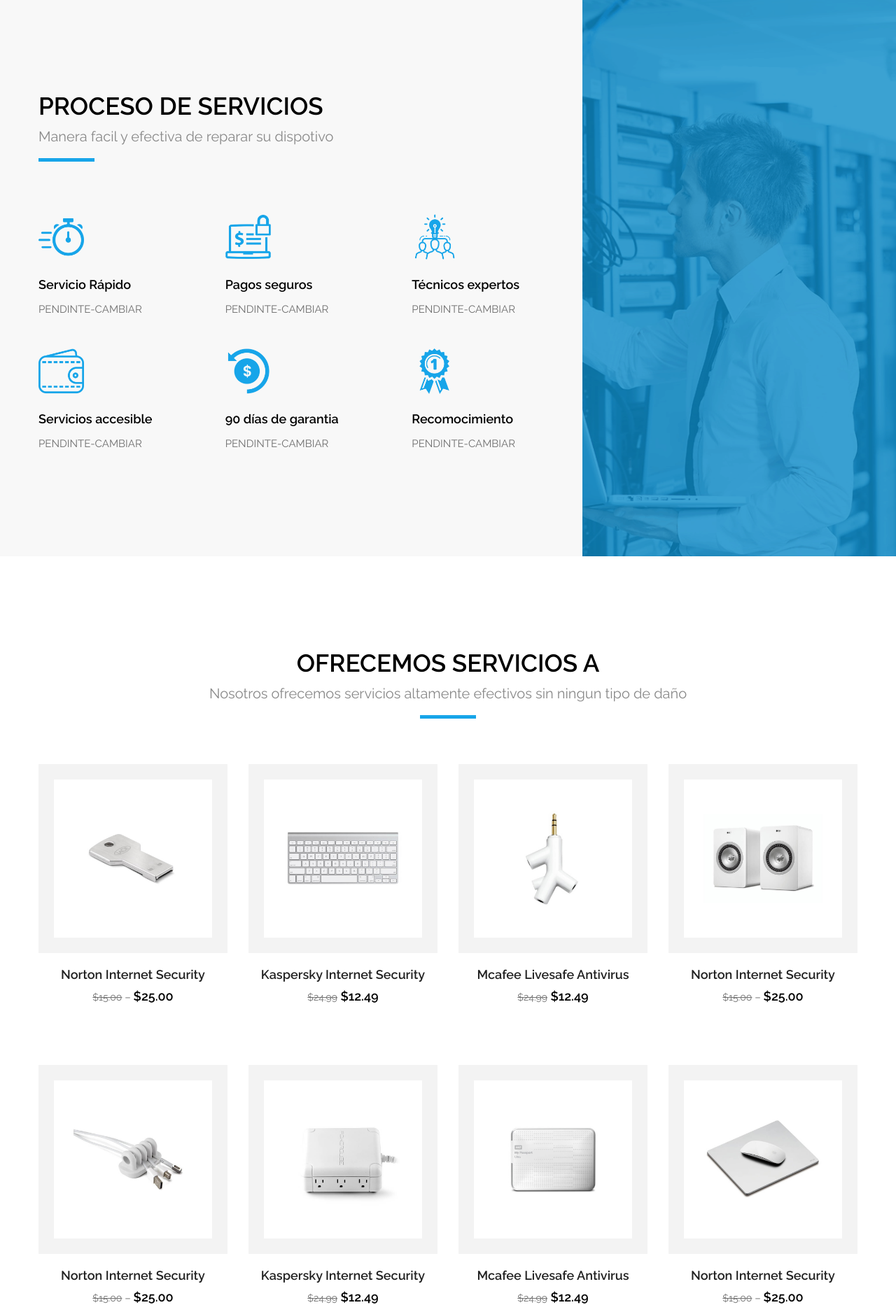
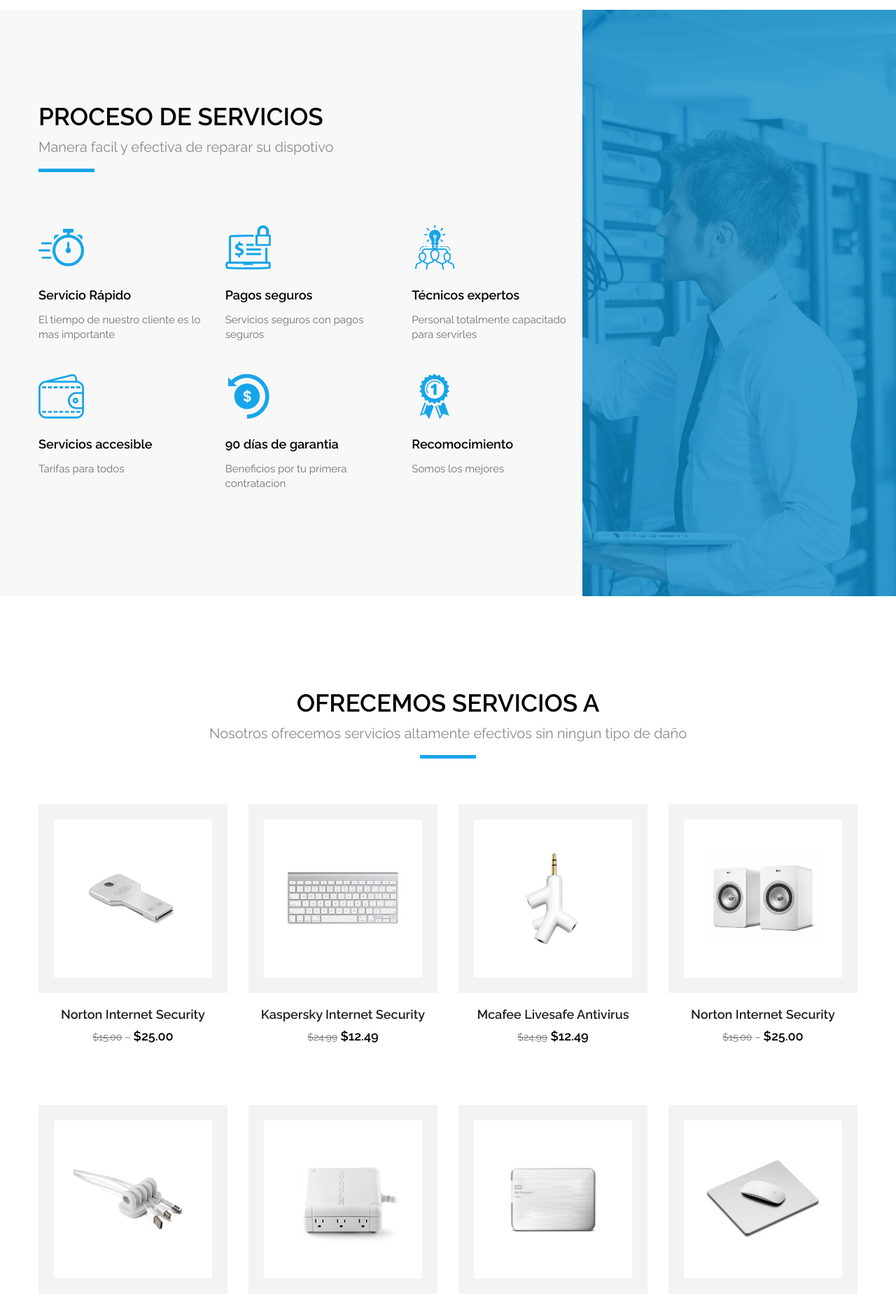
Before and after one commit to Jose-Maykol/TI-Proyecto, a Django app: page / in a window 1280 px wide. Shown: the part 1725-3590 px from the top of the page at 70% size. Run offline with Django 4.2, Linux system fonts and the light colour scheme; some libraries are stand-ins or nearby versions.

Commit message:
Aumentando texto al home

```diff
--- a/homepage/templates/homepage.html
+++ b/homepage/templates/homepage.html
@@ -304,7 +304,10 @@
                   </div>
                   <div id="collapseOne" class="panel-collapse collapse in">
                     <div class="panel-body">
-                      <p>CAMBIAR TEXTO -- PENDIENTE </p>
+                      <p>Un disco de recuperación es una unidad externa a tu ordenador en la que hay una copia
+                        de tu sistema operativo y de los drivers esenciales para poder instalarlos. Te permite
+                        repararlo o restablecerlo en el caso de que surja algún error que no te permita seguir
+                        utilizándolo con normalidad. </p>
                     </div>
                   </div>
                 </div>
@@ -314,7 +317,10 @@
                   </div>
                   <div id="collapseTwo" class="panel-collapse collapse">
                     <div class="panel-body">
-                      <p>CAMBIAR TEXTO -- PENDIENTE</p>
+                      <p>Recupere fotos y recupere todos los videos eliminados.
+                        Recupere archivos eliminados rápidamente con nuestro servicio.
+                        Servicio tecnico de recuperación de memoria interna para fotos y videos eliminados,
+                        pero recuperar contactos eliminados es lo mejor.</p>
                     </div>
                   </div>
                 </div>
@@ -324,7 +330,10 @@
                   </div>
                   <div id="collapseThree" class="panel-collapse collapse">
                     <div class="panel-body">
-                      <p>CAMBIAR TEXTO -- PENDIENTE</p>
+                      <p>Somos especialistas en la recuperación de datos de teléfonos, smartphones, tablets
+                        y discos duros, entre otros soportes. Podemos recuperar datos de cualquier dispositivo
+                        de almacenamiento digital que presente fallos de lógica, mecánica, electrónica y/o
+                        electromecánica.</p>
                     </div>
                   </div>
                 </div>
@@ -335,8 +344,10 @@
       </div>
       <div class="col-md-4">
         <div class="full" style="margin-top: 35px;">
-          <h3>¿Necesita recuperara sus datos?</h3>
-          <p>CAMBIAR TEXTO -- PENDIENTE</p>
+          <h3>¿Necesita recuperar sus datos?</h3>
+          <p>Intenta recuperar los datos perdidos usando el software incluido u otras herramientas de
+            software puede disminuir la probabilidad de recuperación exitosa de una empresa profesional
+            de servicios de recuperación de datos.</p>
           <p><a class="btn main_bt" href="#">Leer más</a></p>
         </div>
       </div>
@@ -365,7 +376,7 @@
               <div class="service_blog_inner">
                 <div class="icon text_align_left"><img src="{% static 'images/it_service/si1.png' %}" alt="#" /></div>
                 <h4 class="service-heading">Servicio Rápido</h4>
-                <p>PENDINTE-CAMBIAR</p>
+                <p>El tiempo de nuestro cliente es lo mas importante</p>
               </div>
             </div>
           </div>
@@ -374,7 +385,7 @@
               <div class="service_blog_inner">
                 <div class="icon text_align_left"><img src="{% static 'images/it_service/si2.png' %}" alt="#" /></div>
                 <h4 class="service-heading">Pagos seguros</h4>
-                <p>PENDINTE-CAMBIAR</p>
+                <p>Servicios seguros con pagos seguros</p>
               </div>
             </div>
           </div>
@@ -383,7 +394,7 @@
               <div class="service_blog_inner">
                 <div class="icon text_align_left"><img src="{% static 'images/it_service/si3.png' %}" alt="#" /></div>
                 <h4 class="service-heading">Técnicos expertos</h4>
-                <p>PENDINTE-CAMBIAR</p>
+                <p>Personal totalmente capacitado para servirles</p>
               </div>
             </div>
           </div>
@@ -392,7 +403,7 @@
               <div class="service_blog_inner">
                 <div class="icon text_align_left"><img src="{% static 'images/it_service/si4.png' %}" alt="#" /></div>
                 <h4 class="service-heading">Servicios accesible</h4>
-                <p>PENDINTE-CAMBIAR</p>
+                <p>Tarifas para todos</p>
               </div>
             </div>
           </div>
@@ -401,7 +412,7 @@
               <div class="service_blog_inner">
                 <div class="icon text_align_left"><img src="{% static 'images/it_service/si5.png' %}" alt="#" /></div>
                 <h4 class="service-heading">90 días de garantia</h4>
-                <p>PENDINTE-CAMBIAR</p>
+                <p>Beneficios por tu primera contratacion</p>
               </div>
             </div>
           </div>
@@ -410,7 +421,7 @@
               <div class="service_blog_inner">
                 <div class="icon text_align_left"><img src="{% static 'images/it_service/si6.png' %}" alt="#" /></div>
                 <h4 class="service-heading">Recomocimiento</h4>
-                <p>PENDINTE-CAMBIAR</p>
+                <p>Somos los mejores</p>
               </div>
             </div>
           </div>
@@ -562,70 +573,6 @@
           </div>
         </div>
       </div>
-      <div class="col-lg-3 col-md-6 col-sm-6 col-xs-12 margin_bottom_30_all">
-        <div class="product_list">
-          <div class="product_img"> <img class="img-responsive" src="{% static 'images/it_service/1.jpg' %}" alt=""> </div>
-          <div class="product_detail_btm">
-            <div class="center">
-              <h4><a href="it_shop_detail.html">Norton Internet Security</a></h4>
-            </div>
-            <div class="starratin">
-              <div class="center"> <i class="fa fa-star" aria-hidden="true"></i> <i class="fa fa-star" aria-hidden="true"></i> <i class="fa fa-star" aria-hidden="true"></i> <i class="fa fa-star" aria-hidden="true"></i> <i class="fa fa-star-o" aria-hidden="true"></i> </div>
-            </div>
-            <div class="product_price">
-              <p><span class="old_price">$15.00</span> – <span class="new_price">$25.00</span></p>
-            </div>
-          </div>
-        </div>
-      </div>
-      <div class="col-lg-3 col-md-6 col-sm-6 col-xs-12 margin_bottom_30_all">
-        <div class="product_list">
-          <div class="product_img"> <img class="img-responsive" src="{% static 'images/it_service/2.jpg' %}" alt=""> </div>
-          <div class="product_detail_btm">
-            <div class="center">
-              <h4><a href="it_shop_detail.html">Kaspersky Internet Security</a></h4>
-            </div>
-            <div class="starratin">
-              <div class="center"> <i class="fa fa-star" aria-hidden="true"></i> <i class="fa fa-star" aria-hidden="true"></i> <i class="fa fa-star" aria-hidden="true"></i> <i class="fa fa-star" aria-hidden="true"></i> <i class="fa fa-star-o" aria-hidden="true"></i> </div>
-            </div>
-            <div class="product_price">
-              <p><span class="old_price">$24.99</span><span class="new_price"> $12.49</span></p>
-            </div>
-          </div>
-        </div>
-      </div>
-      <div class="col-lg-3 col-md-6 col-sm-6 col-xs-12 margin_bottom_30_all">
-        <div class="product_list">
-          <div class="product_img"> <img class="img-responsive" src="{% static 'images/it_service/3.jpg' %}" alt=""> </div>
-          <div class="product_detail_btm">
-            <div class="center">
-              <h4><a href="it_shop_detail.html">Mcafee Livesafe Antivirus</a></h4>
-            </div>
-            <div class="starratin">
-              <div class="center"> <i class="fa fa-star" aria-hidden="true"></i> <i class="fa fa-star" aria-hidden="true"></i> <i class="fa fa-star" aria-hidden="true"></i> <i class="fa fa-star" aria-hidden="true"></i> <i class="fa fa-star-o" aria-hidden="true"></i> </div>
-            </div>
-            <div class="product_price">
-              <p><span class="old_price">$24.99</span><span class="new_price"> $12.49</span></p>
-            </div>
-          </div>
-        </div>
-      </div>
-      <div class="col-lg-3 col-md-6 col-sm-6 col-xs-12 margin_bottom_30_all">
-        <div class="product_list">
-          <div class="product_img"> <img class="img-responsive" src="{% static 'images/it_service/4.jpg' %}" alt=""> </div>
-          <div class="product_detail_btm">
-            <div class="center">
-              <h4><a href="it_shop_detail.html">Norton Internet Security</a></h4>
-            </div>
-            <div class="starratin">
-              <div class="center"> <i class="fa fa-star" aria-hidden="true"></i> <i class="fa fa-star" aria-hidden="true"></i> <i class="fa fa-star" aria-hidden="true"></i> <i class="fa fa-star" aria-hidden="true"></i> <i class="fa fa-star-o" aria-hidden="true"></i> </div>
-            </div>
-            <div class="product_price">
-              <p><span class="old_price">$15.00</span> – <span class="new_price">$25.00</span></p>
-            </div>
-          </div>
-        </div>
-      </div>
     </div>
   </div>
 </div>
@@ -656,9 +603,9 @@
           <div class="col-lg-6 col-md-6 col-sm-6 col-xs-12 margin_bottom_50">
             <div class="text_align_right"><i class="fa fa-laptop"></i></div>
             <div class="text_align_right">
-              <p class="counter-heading text_align_right">PENDIENTE</p>
+              <p class="counter-heading text_align_right">Servicios contratados</p>
             </div>
-            <h5 class="counter-count">1280</h5>
+            <h5 class="counter-count">50030</h5>
           </div>
           <div class="col-lg-6 col-md-6 col-sm-6 col-xs-12 margin_bottom_50">
             <div class="text_align_right"><i class="fa fa-desktop"></i></div>
--- a/templates/header.html
+++ b/templates/header.html
@@ -46,7 +46,7 @@
                     <li><a href="it_checkout.html">Checkout</a></li>
                   </ul>
                 </li> {% endcomment %}
-                <li> <a href="it_contact.html">Contacto</a>
+                <li> <a href="#">Nuestros comentarios</a>
                 </li>
               </ul>
             </div>
```
